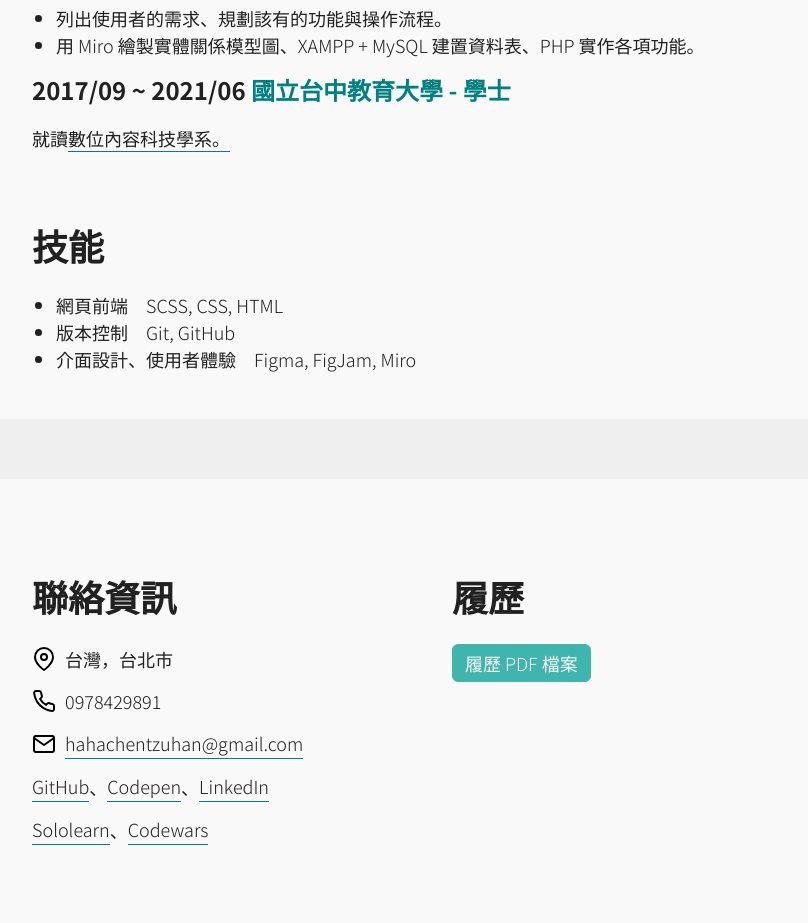
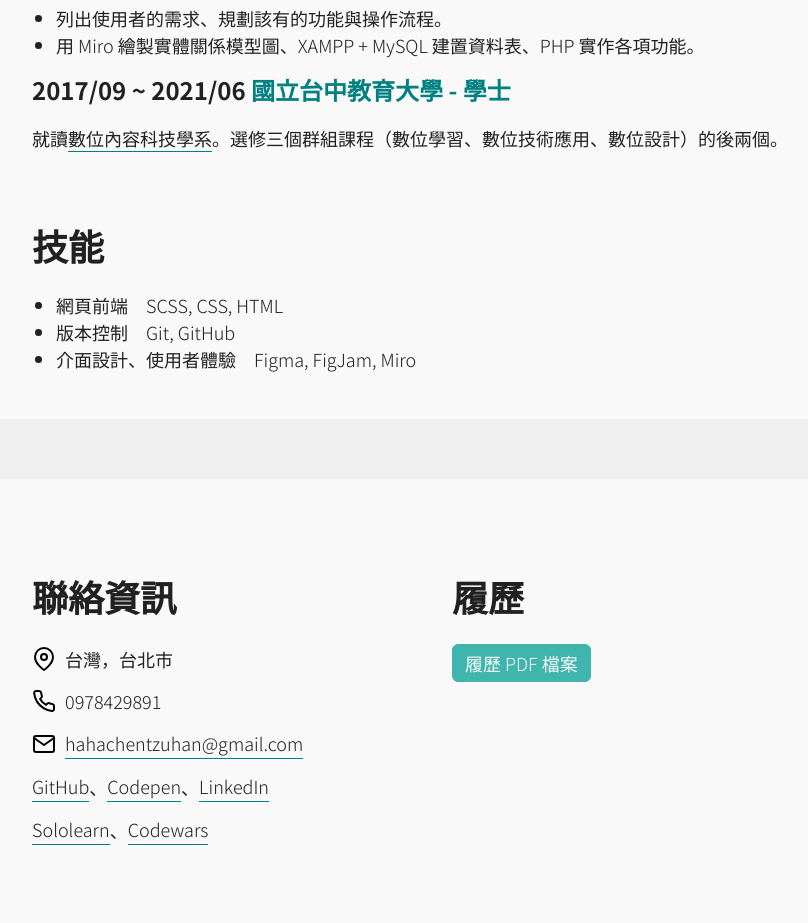
Before and after one commit to TzuHanChen/TzuHanChen.github.io, a plain HTML site: page about.html in a window 1280 px wide. Shown: the part 1360-2283 px from the top of the page, without its empty margins (218-1026 px from the left). Drawn offline with nearby package versions, Linux system fonts and the light colour scheme.

Commit message:
Updated grouped lectures

```diff
--- a/about.html
+++ b/about.html
@@ -53,7 +53,7 @@
 				</ul>
 
 				<h3>2017/09 ~ 2021/06 <span class="highlight">國立台中教育大學 - 學士</span></h3>
-				<p>就讀<a href="https://dct.ntcu.edu.tw/" target="_blank" class="link">數位內容科技學系。</a></p>
+				<p>就讀<a href="https://dct.ntcu.edu.tw/" target="_blank" class="link">數位內容科技學系</a>。選修三個群組課程（數位學習、數位技術應用、數位設計）的後兩個。</p>
 				<br><br>
 
 				<h2>技能</h2>
```
